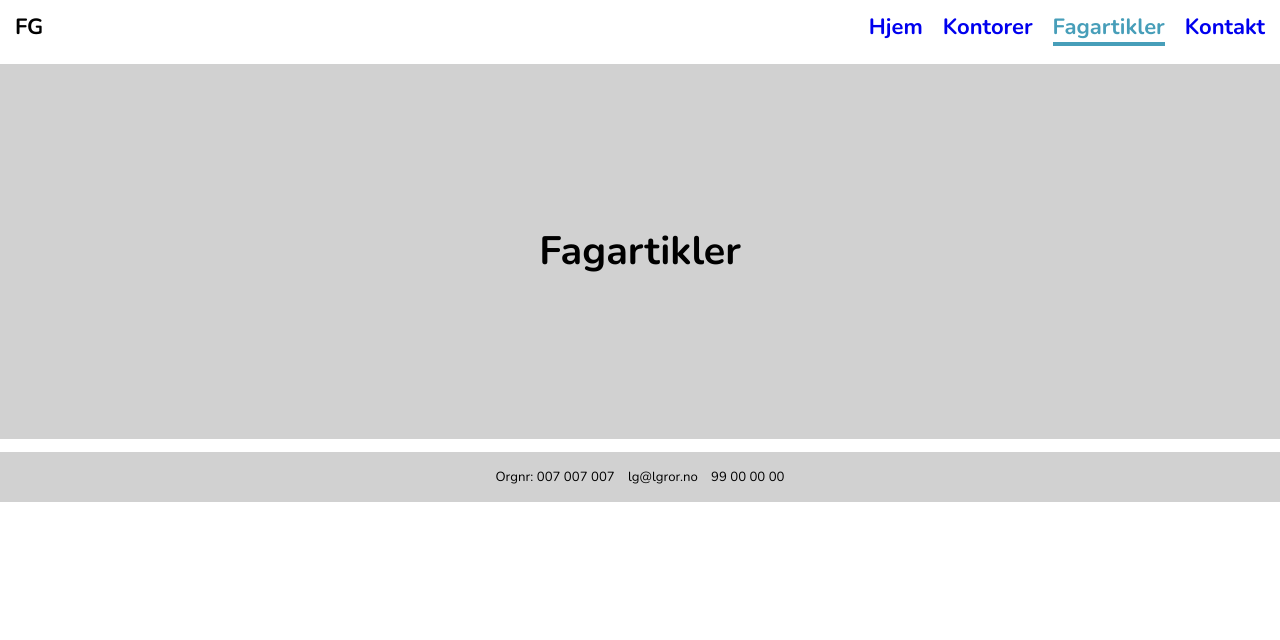
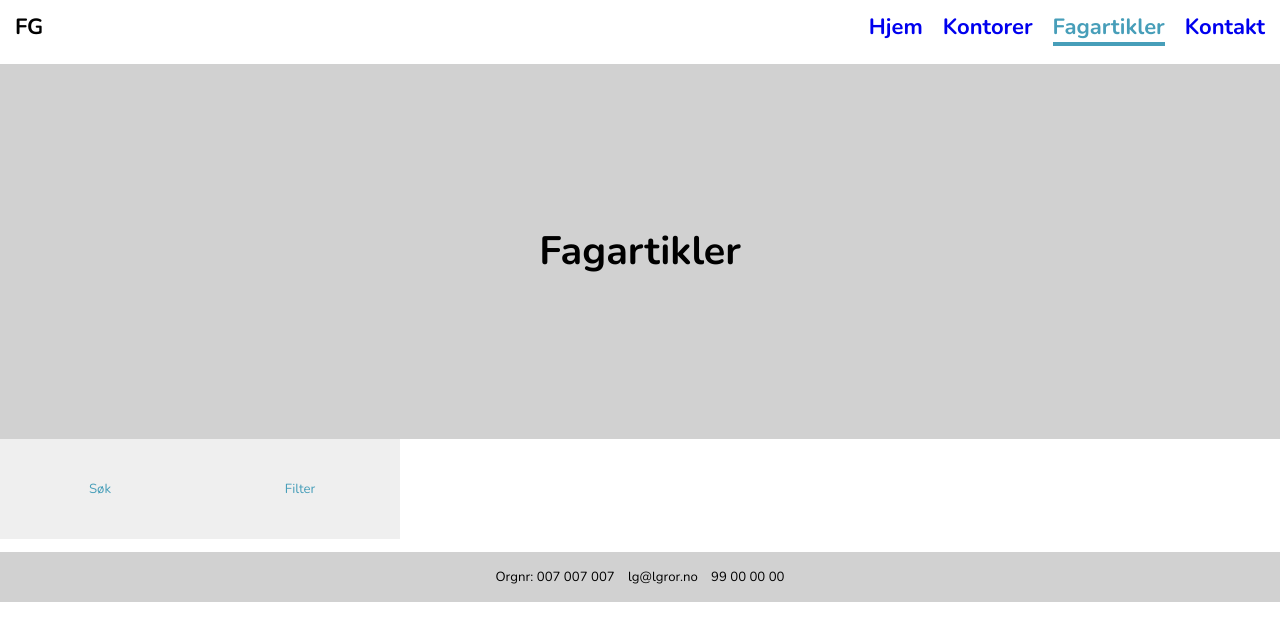
Before and after one commit to andersbss/eksamen, a React app in the folder client/: page /fagartikler in a window 1280 px wide. Shown: the top 640 px of the page. Built offline with nearby package versions, Linux system fonts and the light colour scheme.

Commit message:
Added toggles

```diff
--- /dev/null
+++ b/client/src/components/buttons/Button.jsx
@@ -0,0 +1,22 @@
+import React from 'react';
+import styled from 'styled-components';
+
+const StyledButton = styled.button`
+  color: ${(props) => props.theme.colors.blue};
+  border: 0;
+
+  height: 100px;
+  width: 200px;
+  font-size: ${(props) => props.theme.fontSizes.button};
+`;
+
+const Button = ({ content, onClick, disabled }) => {
+  console.log();
+  return (
+    <StyledButton onClick={onClick} disabled={disabled}>
+      {content}
+    </StyledButton>
+  );
+};
+
+export default Button;
--- /dev/null
+++ b/client/src/components/options/ArticlesToggles.jsx
@@ -0,0 +1,16 @@
+import React from 'react';
+import Articles from '../../pages/articles';
+import Button from '../buttons/Button';
+
+const ArticlesToggles = ({ isLoggedIn }) => {
+  console.log();
+
+  return (
+    <>
+      <Button content="Søk" />
+      <Button content="Filter" />
+    </>
+  );
+};
+
+export default ArticlesToggles;
--- a/client/src/pages/articles/index.jsx
+++ b/client/src/pages/articles/index.jsx
@@ -1,9 +1,15 @@
 import React from 'react';
 import Jumbotron from '../../components/common/Jumbotron';
+import ArticlesToggles from '../../components/options/ArticlesToggles';
 
 const Articles = () => {
   console.log();
-  return <Jumbotron headerText="Fagartikler" />;
+  return (
+    <>
+      <Jumbotron headerText="Fagartikler" />
+      <ArticlesToggles />
+    </>
+  );
 };
 
 export default Articles;
--- a/client/src/styles/Theme.jsx
+++ b/client/src/styles/Theme.jsx
@@ -10,6 +10,9 @@ const theme = {
   colors: {
     grey: '#d1d1d1',
     blue: '#479eb9',
+  },
+  fontSizes: {
+    button: '1.2em',
   },
   visible: {
     visibility: 'visible',
```
